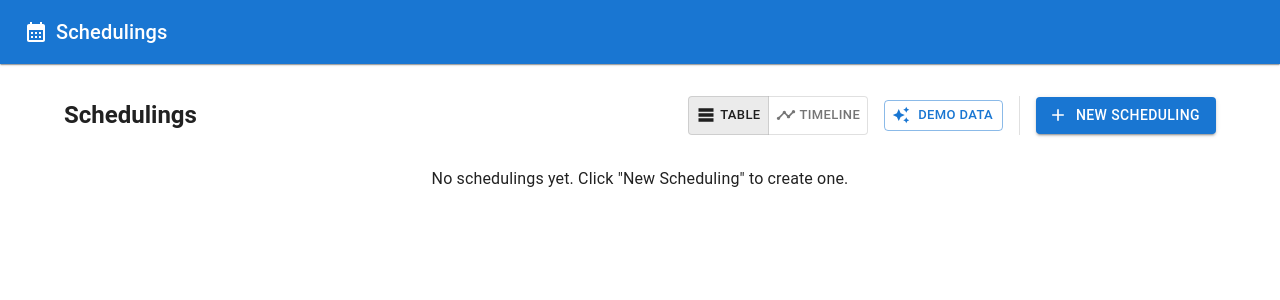
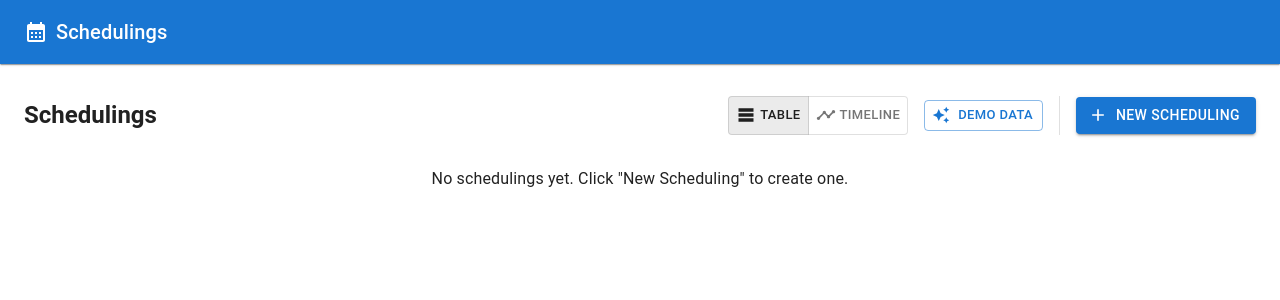
Before and after one commit to YevhenKutishchev/schedulings-timeline, a React (Vite) app: page / in a window 1280 px wide. Shown: the top 300 px of the page. Built offline with nearby package versions, Linux system fonts and the light colour scheme.

Commit message:
Remove max-width from the main container

```diff
--- a/src/components/AppLayout/AppLayout.tsx
+++ b/src/components/AppLayout/AppLayout.tsx
@@ -13,7 +13,7 @@ export function AppLayout({ children }: { children: ReactNode }) {
           </Typography>
         </Toolbar>
       </AppBar>
-      <Container maxWidth="lg" sx={{ py: 4 }}>
+      <Container maxWidth={false} sx={{ py: 4, px: 4 }}>
         {children}
       </Container>
     </Box>
```
